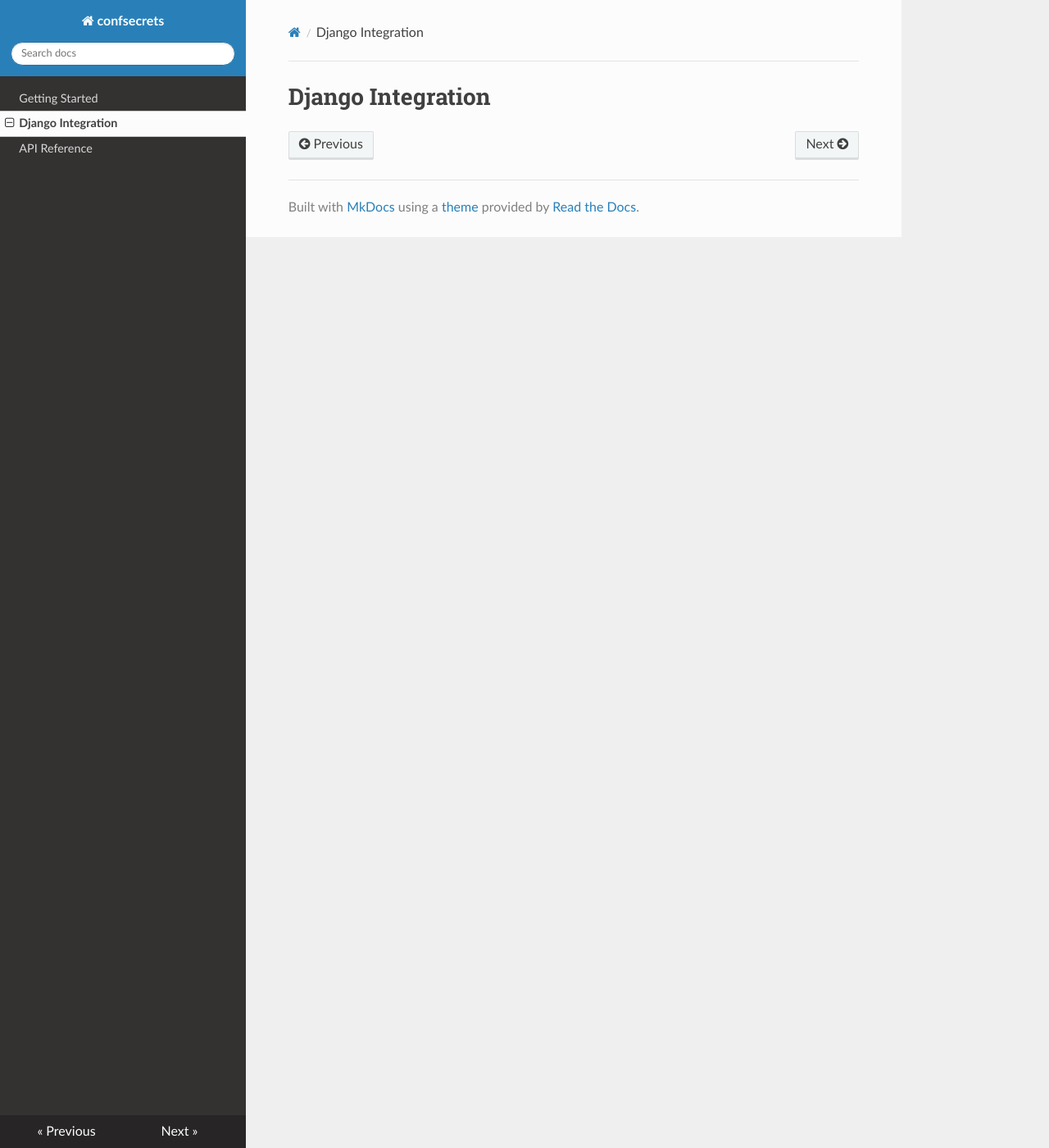
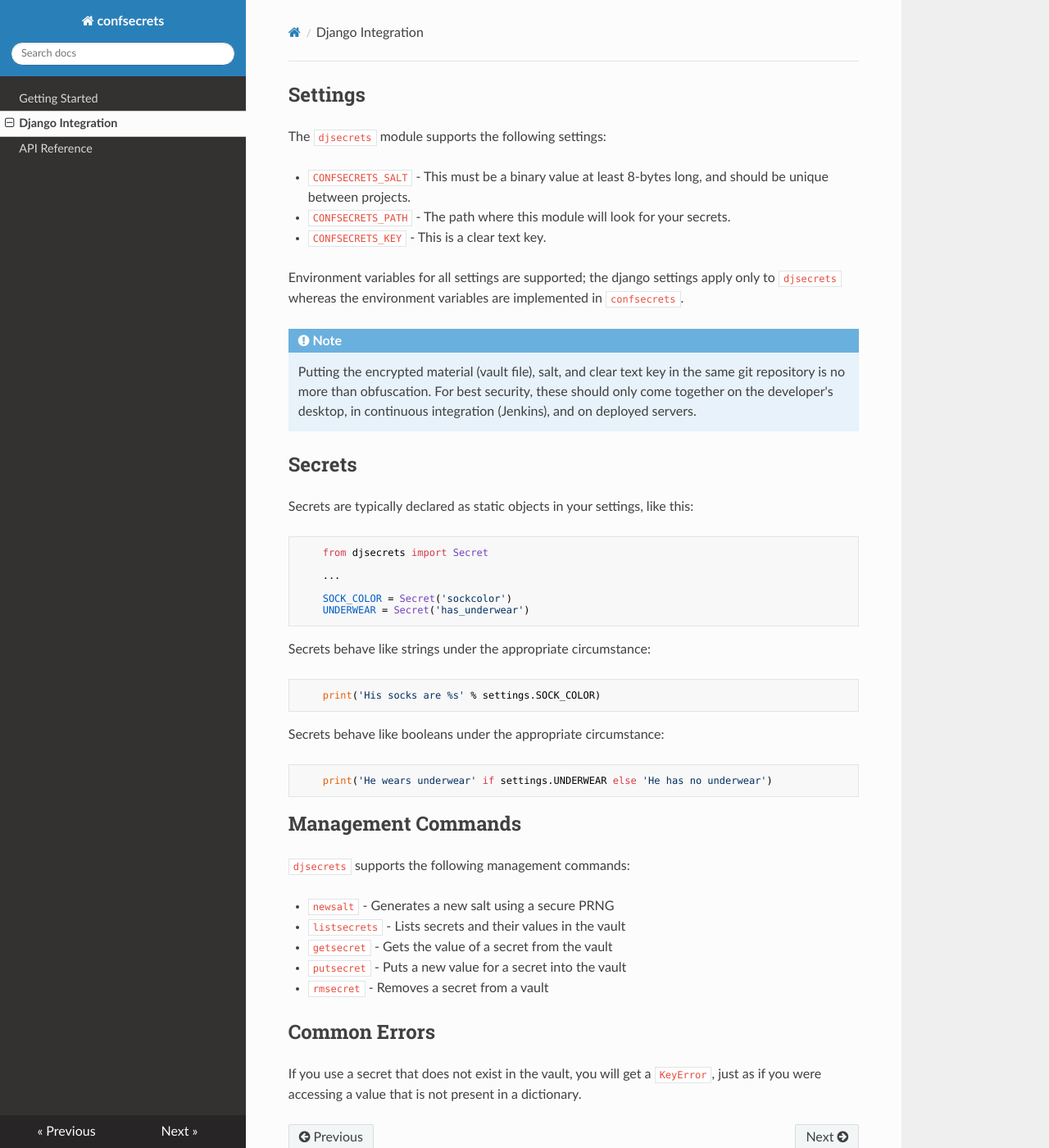
Before and after one commit to danizen/confsecrets, an MkDocs documentation site: the page built from docs/django.md, in a window 1280 px wide and 1400 px high. Shown: the whole window at 82% size. Built offline with MkDocs 1.6.1, drawn with Linux system fonts in a browser that asks for light colours; nearby versions of some CDN libraries.

Commit message:
Expand documentation

```diff
--- a/docs/django.md
+++ b/docs/django.md
@@ -1 +1,54 @@
-# Django Integration
+---
+title: Django Integration
+---
+
+## Settings
+
+The `djsecrets` module supports the following settings:
+
+* `CONFSECRETS_SALT` - This must be a binary value at least 8-bytes long, and should be unique between projects.
+* `CONFSECRETS_PATH` - The path where this module will look for your secrets.
+* `CONFSECRETS_KEY` - This is a clear text key.
+
+Environment variables for all settings are supported; the django settings apply only to `djsecrets` whereas the
+environment variables are implemented in `confsecrets`.
+
+!!! Note
+    Putting the encrypted material (vault file), salt, and clear text key in the
+    same git repository is no more than obfuscation.  For best security, these should
+    only come together on the developer's desktop, in continuous integration (Jenkins),
+    and on deployed servers.
+
+## Secrets
+
+Secrets are typically declared as static objects in your settings, like this:
+
+        from djsecrets import Secret
+
+        ...
+
+        SOCK_COLOR = Secret('sockcolor')
+        UNDERWEAR = Secret('has_underwear')
+
+Secrets behave like strings under the appropriate circumstance:
+
+        print('His socks are %s' % settings.SOCK_COLOR)
+
+Secrets behave like booleans under the appropriate circumstance:
+
+        print('He wears underwear' if settings.UNDERWEAR else 'He has no underwear')
+
+## Management Commands
+
+`djsecrets` supports the following management commands:
+
+* `newsalt` - Generates a new salt using a secure PRNG
+* `listsecrets` - Lists secrets and their values in the vault
+* `getsecret` - Gets the value of a secret from the vault
+* `putsecret` - Puts a new value for a secret into the vault
+* `rmsecret` - Removes a secret from a vault
+
+## Common Errors
+
+If you use a secret that does not exist in the vault, you will get a `KeyError`, just as if you were accessing
+a value that is not present in a dictionary.
--- a/mkdocs.yml
+++ b/mkdocs.yml
@@ -4,3 +4,5 @@
     - Django Integration: django.md
     - API Reference: api.md
 theme: readthedocs
+markdown_extensions:
+  - admonition
```
Also changed, not shown: docs/index.md (+14 -3 lines).
